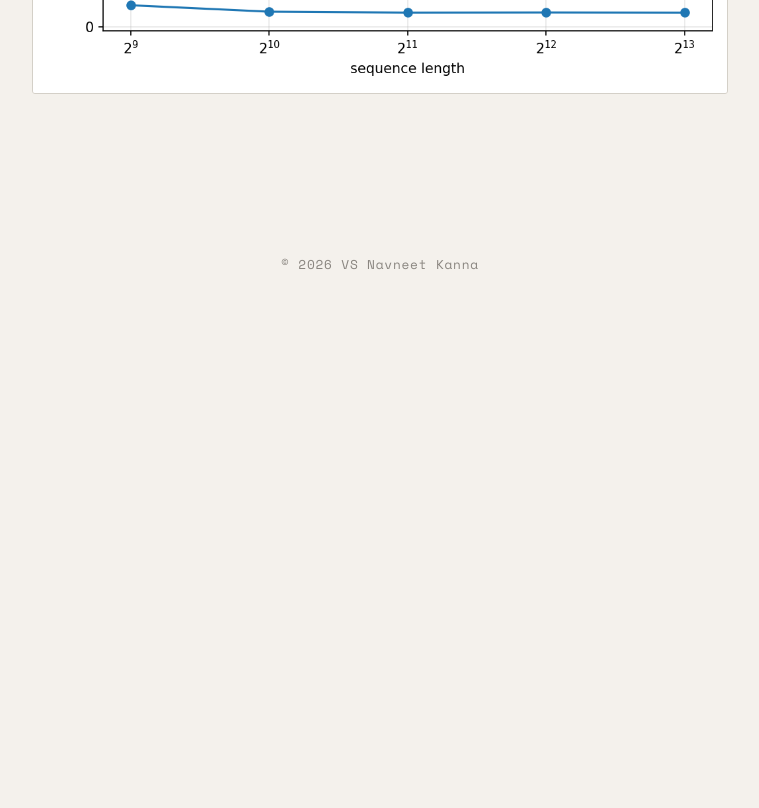
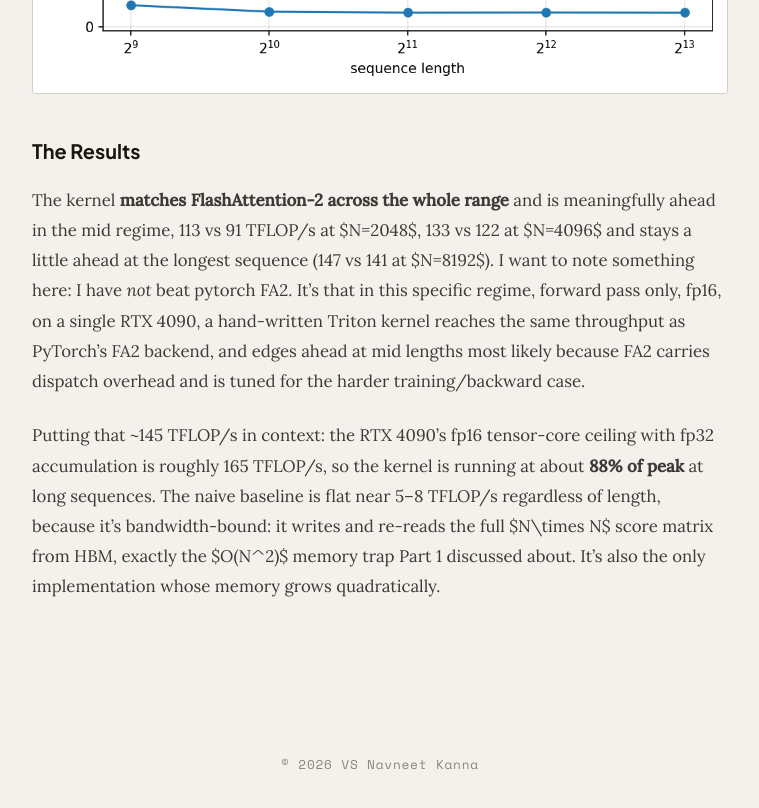
Before and after one commit to NavneetKanna/navneetkanna.github.io, an Astro site: page /blog/fa_2 in a window 1280 px wide. Shown: the part 11120-11928 px from the top of the page, without its empty margins (260-1019 px from the left). Before the commit the page ends 11428 px from the top, so only its background shows below. Built offline with nearby package versions, Linux system fonts and the light colour scheme; Astro itself is replaced by a stand-in of ours; some packages are replaced by stand-ins of ours.

Commit message:
added benchmark and 2 images

```diff
--- a/src/pages/blog/fa_2.md
+++ b/src/pages/blog/fa_2.md
@@ -296,3 +296,13 @@ fp16 matters here sine SDPA only uses its FA2 backend in fp16/bf16.
 
 ![runtime vs sequence length](/assets/images/runtime_vs_seqlen.png)
 ![achieved TFLOP/s vs sequence length](/assets/images/tflops_vs_seqlen.png)
+
+### The Results
+
+The kernel **matches FlashAttention-2 across the whole range** and is meaningfully ahead in the mid regime, 113 vs 91 TFLOP/s at $N=2048$, 133 vs 122 at $N=4096$ and stays a little ahead at the longest
+sequence (147 vs 141 at $N=8192$). I want to note something here: I have *not* beat pytorch FA2. It's that in this specific regime, forward pass only, fp16, on a single RTX 4090, a hand-written
+Triton kernel reaches the same throughput as PyTorch's FA2 backend, and edges ahead at mid lengths most likely because FA2 carries dispatch overhead and is tuned for the harder training/backward case.
+
+Putting that ~145 TFLOP/s in context: the RTX 4090's fp16 tensor-core ceiling with fp32 accumulation is roughly 165 TFLOP/s, so the kernel is running at about **88% of peak** at long sequences.
+The naive baseline is flat near 5–8 TFLOP/s regardless of length, because it's bandwidth-bound: it writes and re-reads the full $N\times N$ score matrix from HBM, exactly the $O(N^2)$ memory trap Part 1
+discussed about. It's also the only implementation whose memory grows quadratically.
```
